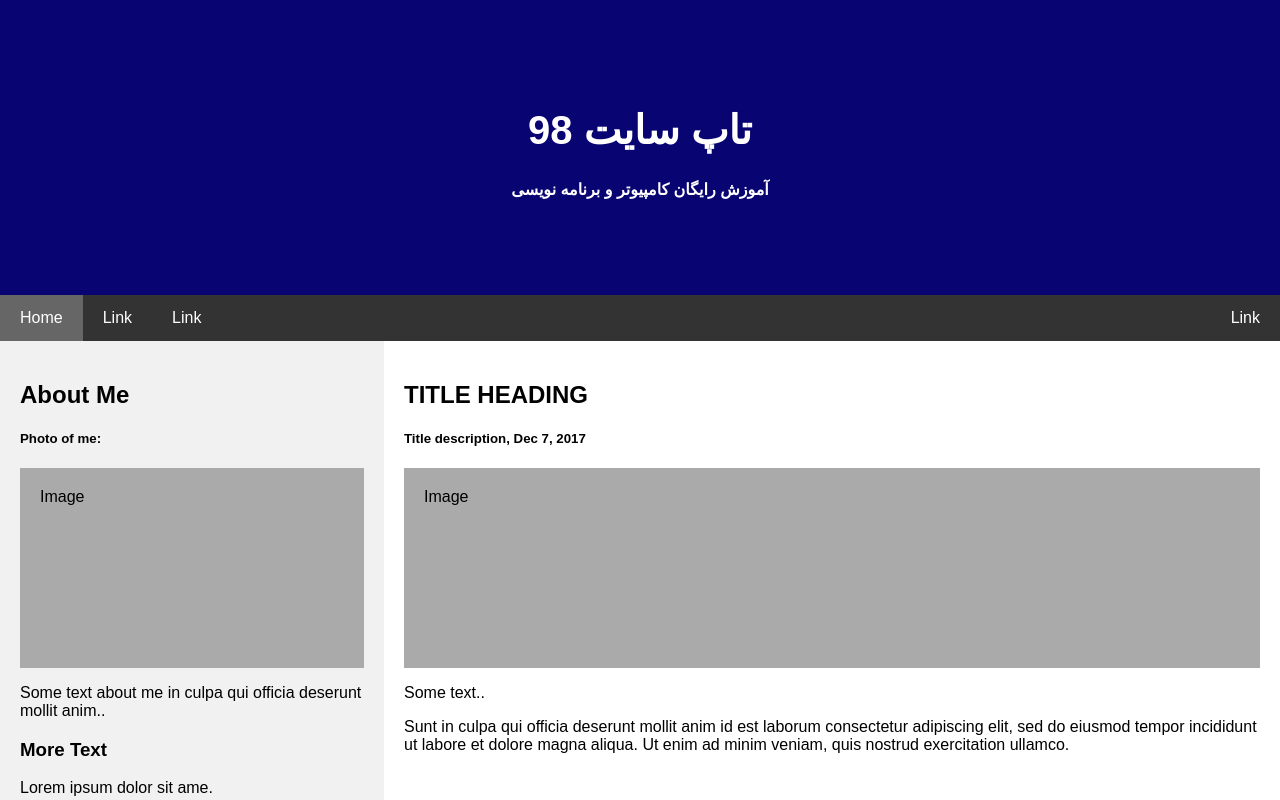
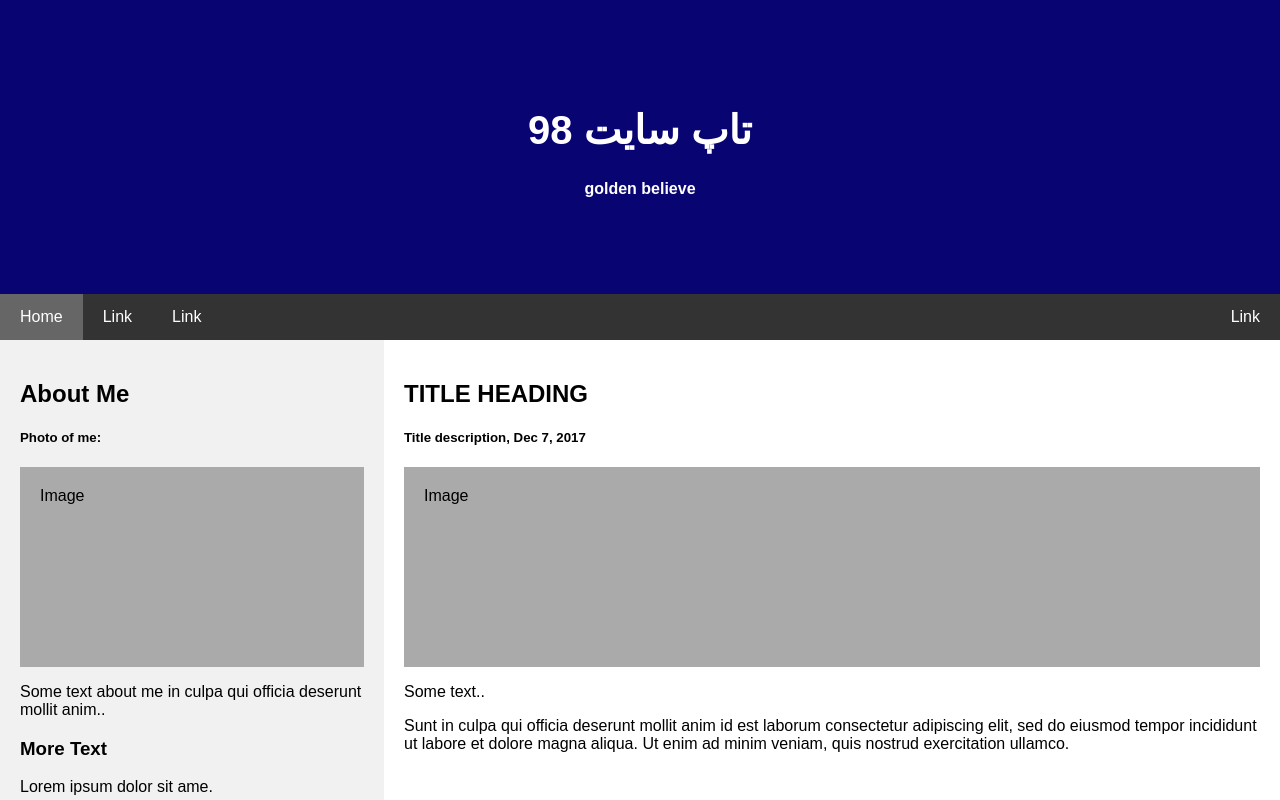
Before and after one commit to GoldenBelieve/GoldenBelieve.github.io, a plain HTML site: page index.html in a window 1280 px wide. Shown: the top 800 px of the page. Drawn offline with Linux system fonts and the light colour scheme.

Commit message:
Add index.html

```diff
--- a/index.html
+++ b/index.html
@@ -92,7 +92,7 @@ width: 100%;
 
 <div class="header">
 <h1>تاپ سایت 98</h1>
-<p style="font-weight: bold">آموزش رایگان کامپیوتر و برنامه نویسی</p>
+<p style="font-weight: bold">golden believe</p>
 </div>
 
 <div class="navbar">
```
